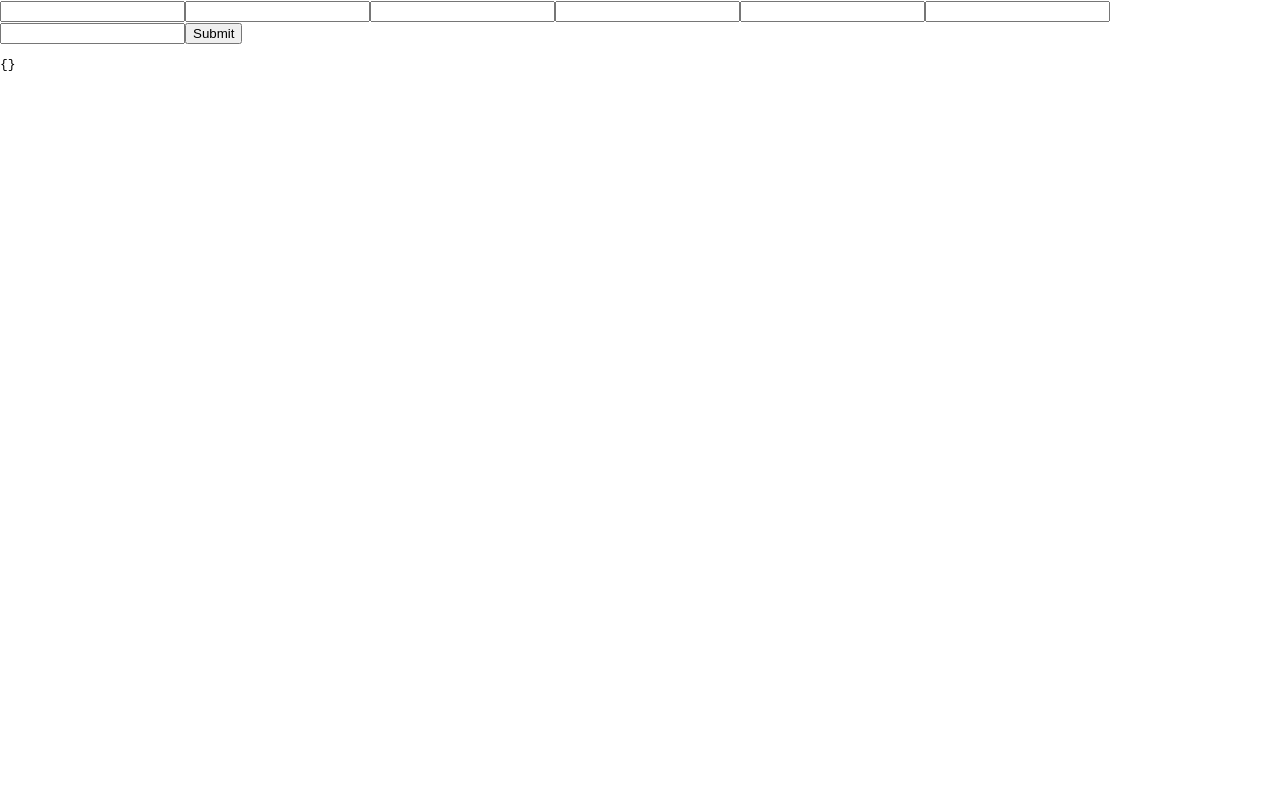
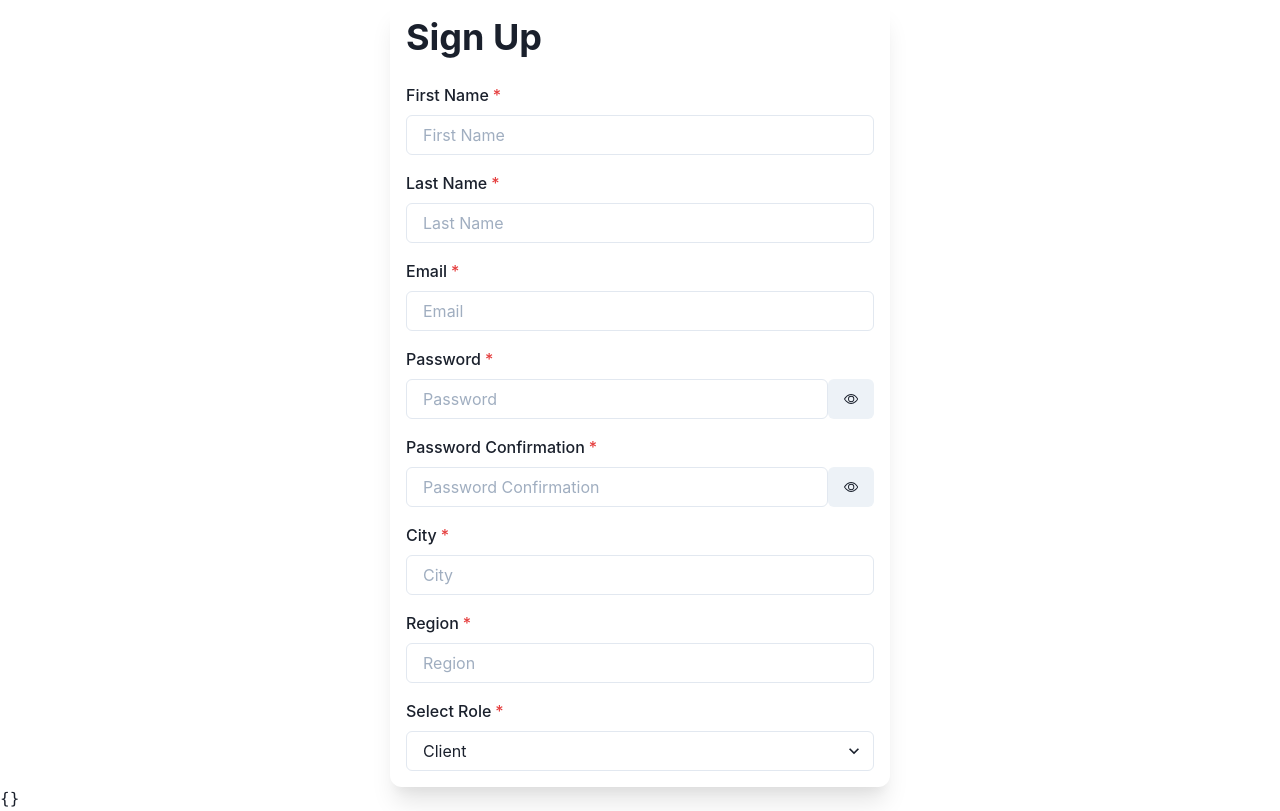
Before and after one commit to TheRiceCold/online-platform-for-professionals, a Next.js app: page /signup in a window 1280 px wide. Built offline with nearby package versions, Linux system fonts and the light colour scheme.

Commit message:
added AuthLayout for reusability in login and signup page

```diff
--- /dev/null
+++ b/constants/authInputFields.js
@@ -0,0 +1,38 @@
+export const signUpFields = [
+  {
+    id: "firstname",
+    label: "First Name"
+  },
+  {
+    id: "lastname",
+    label: "Last Name"
+  },
+  {
+    id: "email",
+    label: "Email"
+  },
+  {
+    id: "password",
+    type: "password",
+    label: "Password"
+  },
+  {
+    id: "confirmPassword",
+    type: "password",
+    label: "Password Confirmation"
+  },
+  {
+    id: "city",
+    label: "City"
+  },
+  {
+    id: "region",
+    label: "Region"
+  },
+  {
+    id: "role",
+    type: "select",
+    label: "Select Role",
+    options: ["client", "professional", "admin"]
+  }
+]
--- a/jsconfig.json
+++ b/jsconfig.json
@@ -6,7 +6,8 @@
       "@/constants/*": ["constants/*"],
       "@/contexts/*": ["contexts/*"],
       "@/layouts/*": ["layouts/*"],
-      "@/hooks/*": ["hooks/*"]
+      "@/hooks/*": ["hooks/*"],
+      "@/utils/*": ["utils/*"]
     }
   }
 }
--- /dev/null
+++ b/layouts/AuthLayout.jsx
@@ -0,0 +1,86 @@
+import {
+  Container,
+  Stack
+} from "@chakra-ui/layout"
+import {
+  Heading,
+  FormLabel, FormControl,
+  FormErrorMessage,
+  Input, InputGroup,
+  Button, Select,
+} from "@chakra-ui/react"
+import {BsEye} from "react-icons/bs"
+import {useForm} from "react-hook-form"
+import {capitalize} from "@/utils/stringHelpers"
+
+const AuthLayout = props => {
+  const { heading, fields, submitHandler } = props
+
+  const {
+    register, handleSubmit,
+    watch, formState: { errors, isSubmitting }
+  } = useForm()
+
+  return (
+  <>
+    <Container display="flex" justifyContent="center" alignItems="center">
+      <Stack width="500px" p="4" boxShadow="xl" borderRadius="xl">
+        <Heading>{heading}</Heading>
+        <form onSubmit={handleSubmit(submitHandler)}>
+          {fields.map(({id, type, label, options}) => {
+            const isPassword = (type === "password")
+            const isSelect = (type === "select")
+
+            const PasswordField = ({id, label}) => (
+              <InputGroup>
+                <Input
+                  id={id}
+                  type="password"
+                  {...register(id)}
+                  placeholder={label}
+                  autoComplete="new-password"
+                />
+                <Button><BsEye/></Button>
+              </InputGroup>
+            )
+
+            return (
+              <FormControl
+                key={id}
+                isRequired
+                isInvalid={errors[id]}
+              >
+                <FormLabel mt={4} htmlFor={id}>
+                  {label}
+                </FormLabel>
+                {isPassword ?
+                  <PasswordField id={id} label={label} />
+                  : isSelect ?
+                    <Select {...register(id)}>
+                      {options?.map(item => (
+                        <option key={item} value={item}>
+                          {capitalize(item)}
+                        </option>
+                      ))}
+                    </Select>
+                    : <Input
+                        id={id}
+                        {...register(id)}
+                        placeholder={label}
+                      />
+                }
+                <FormErrorMessage>
+                  {errors[id]?.message}
+                </FormErrorMessage>
+              </FormControl>
+            )
+          })}
+        </form>
+      </Stack>
+    </Container>
+    <pre>{JSON.stringify(watch(), null, 2)}</pre>
+  </>
+  )
+}
+
+export default AuthLayout
--- a/pages/_app.js
+++ b/pages/_app.js
@@ -1,7 +1,10 @@
 import '../styles/globals.css'
+import {ChakraProvider} from "@chakra-ui/react";
 
 const MyApp = ({ Component, pageProps }) => (
-  <Component {...pageProps} />
+  <ChakraProvider>
+    <Component {...pageProps} />
+  </ChakraProvider>
 )
 
 export default MyApp
--- a/pages/signup.js
+++ b/pages/signup.js
@@ -1,34 +1,25 @@
 import Head from 'next/head'
-import {useForm} from "react-hook-form"
+import AuthLayout from "@/layouts/AuthLayout"
+import {signUpFields} from "@/constants/authInputFields"
 
 const SignUp = () => {
-  const {register, handleSubmit, watch} = useForm()
-
   const submitHandler = data => {
     console.log("submitted data: ", data)
   }
 
   return (
-    <div>
+    <main>
       <Head>
         <title>Create an Account</title>
         <meta name="description" content="Generated by create next app" />
         <link rel="icon" href="/favicon.ico" />
       </Head>
-      <main>
-        <form onSubmit={handleSubmit(submitHandler)}>
-          <input {...register("email")} />
-          <input {...register("password")} type="password" />
-          <input {...register("firstname")} />
-          <input {...register("lastname")} />
-          <input {...register("city")} />
-          <input {...register("region")} />
-          <input {...register("role")} />
-          <input type="submit"/>
-        </form>
-        <pre>{JSON.stringify(watch(), null, 2)}</pre>
-      </main>
-    </div>
+      <AuthLayout
+        heading="Sign Up"
+        fields={signUpFields}
+        submitHandler={submitHandler}
+      />
+    </main>
   )
 }
 
--- /dev/null
+++ b/utils/stringHelpers.js
@@ -0,0 +1,4 @@
+
+
+export const capitalize = word =>
+  word.charAt(0).toUpperCase() + word.slice(1)
```
Also changed, not shown: package.json (+10 -5 lines), 1 other file (tests, documents, lock files or other folders).
